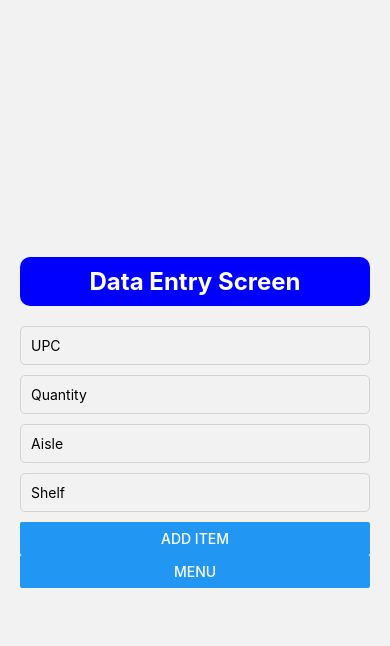
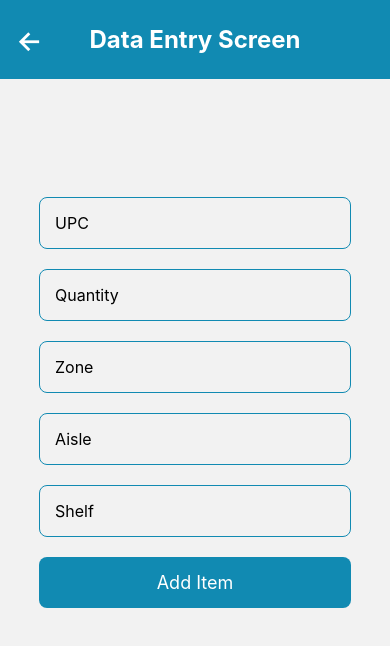
Before and after one commit to TrueKarter/InventoryApp, a React Native app: screen /DataEntry in a window 390 px wide. Shown: the top 646 px of the page. Built offline with nearby package versions, Linux system fonts and the light colour scheme.

Commit message:
Improved DataEntryScreen UI

```diff
--- a/src/firebase/DatabaseFunctions.js
+++ b/src/firebase/DatabaseFunctions.js
@@ -1,4 +1,3 @@
-// DatabaseFunctions.js
 import { db } from './config';
 import {
   collection,
--- a/src/navigation/AppNavigator.js
+++ b/src/navigation/AppNavigator.js
@@ -13,7 +13,7 @@ const Stack = createNativeStackNavigator();
 export default function AppNavigator() {
   return (
     <NavigationContainer>
-      <Stack.Navigator initialRouteName="DataEntry">
+      <Stack.Navigator initialRouteName="Login">
         <Stack.Screen
           name="Login"
           component={LoginScreen}
--- a/src/screens/DataEntryScreen/DataEntryScreen.js
+++ b/src/screens/DataEntryScreen/DataEntryScreen.js
@@ -1,30 +1,49 @@
 import React, { useState } from 'react';
 import { addItemToDatabase } from '../../firebase/DatabaseFunctions';
-import { View, Text, StyleSheet, TextInput, Button } from 'react-native';
+import {
+  View,
+  Text,
+  StyleSheet,
+  TextInput,
+  Button,
+  TouchableOpacity,
+  ScrollView,
+} from 'react-native';
 import { SafeAreaView } from 'react-native-safe-area-context';
+import { Ionicons } from '@expo/vector-icons';
 
 export default function DataEntryScreen({ navigation }) {
   const [upc, setUpc] = useState('');
   const [quantity, setQuantity] = useState('');
+  const [zone, setZone] = useState('');
   const [aisle, setAisle] = useState('');
   const [shelf, setShelf] = useState('');
 
   const handleAddItem = () => {
     const quantityNumber = parseFloat(quantity);
 
-    addItemToDatabase(upc, quantityNumber, aisle, shelf);
+    addItemToDatabase(upc, quantityNumber, zone, aisle, shelf);
 
     setUpc('');
     setQuantity('');
+    setZone('');
     setAisle('');
     setShelf('');
   };
 
   return (
-    <SafeAreaView style={styles.container}>
+    <View style={styles.container}>
+      <ScrollView showsVerticalScrollIndicator={false}>
         <View style={styles.header}>
+          <TouchableOpacity
+            style={styles.backButton}
+            onPress={() => navigation.navigate('Home')}
+          >
+            <Ionicons name="arrow-back-sharp" size={30} color="white" />
+          </TouchableOpacity>
           <Text style={styles.headerText}>Data Entry Screen</Text>
         </View>
+        <View style={styles.flexContainer}>
           <TextInput
             style={styles.input}
             placeholder="UPC"
@@ -39,6 +58,12 @@ export default function DataEntryScreen({ navigation }) {
           />
           <TextInput
             style={styles.input}
+            placeholder="Zone"
+            value={zone}
+            onChangeText={(zone) => setZone(zone)}
+          />
+          <TextInput
+            style={styles.input}
             placeholder="Aisle"
             value={aisle}
             onChangeText={(aisle) => setAisle(aisle)}
@@ -49,36 +74,61 @@ export default function DataEntryScreen({ navigation }) {
             value={shelf}
             onChangeText={(shelf) => setShelf(shelf)}
           />
-      <Button title="Add Item" onPress={handleAddItem} />
-      <Button title="Menu" onPress={() => navigation.navigate('Home')} />
-    </SafeAreaView>
+          <TouchableOpacity style={styles.button} onPress={handleAddItem}>
+            <Text style={styles.buttonText}>Add Item</Text>
+          </TouchableOpacity>
+        </View>
+      </ScrollView>
+    </View>
   );
 }
 
 const styles = StyleSheet.create({
   container: {
-    flex: 1,
-    justifyContent: 'center',
-    padding: 20,
     backgroundColor: '#f2f2f2',
   },
+  flexContainer: {
+    alignItems: 'center',
+    justifyContent: 'center',
+    marginTop: '25%',
+  },
   header: {
-    backgroundColor: 'blue',
-    padding: 10,
+    backgroundColor: '#118ab2',
+    padding: 25,
     marginBottom: 20,
-    borderRadius: 10,
-    alignItems: 'center',
+  },
+  backButton: {
+    position: 'absolute',
+    top: 26,
+    left: 15,
+    width: 40,
+    height: 40,
   },
   headerText: {
     fontSize: 24,
     fontWeight: 'bold',
     color: '#fff',
+    textAlign: 'center',
   },
   input: {
     borderWidth: 1,
-    borderColor: 'lightgray',
-    padding: 10,
+    borderColor: '#118ab2',
+    padding: 15,
+    marginBottom: 20,
+    borderRadius: 8,
+    fontSize: 16,
+    width: '80%',
+  },
+  button: {
+    backgroundColor: '#118ab2',
+    padding: 15,
+    borderRadius: 8,
+    alignItems: 'center',
     marginBottom: 10,
-    borderRadius: 5,
+    width: '80%',
+  },
+  buttonText: {
+    color: '#fff',
+    fontSize: 18,
   },
 });
--- a/src/screens/HomeScreen/HomeScreen.js
+++ b/src/screens/HomeScreen/HomeScreen.js
@@ -57,7 +57,9 @@ export default function HomeScreen({ navigation }) {
             style={styles.button}
             onPress={() => navigation.navigate('DataEntry')}
           >
-            <View style={styles.iconContainer}>
+            <View
+              style={[styles.iconContainer, { backgroundColor: '#118ab2' }]}
+            >
               <FontAwesome name="pencil-square-o" size={30} color="white" />
             </View>
             <Text style={styles.buttonLabel}>Data Entry</Text>
@@ -69,7 +71,9 @@ export default function HomeScreen({ navigation }) {
             style={styles.button}
             onPress={() => navigation.navigate('Removal')}
           >
-            <View style={styles.iconContainer}>
+            <View
+              style={[styles.iconContainer, { backgroundColor: '#a1c181' }]}
+            >
               <Foundation name="page-remove" size={30} color="white" />
             </View>
             <Text style={styles.buttonLabel}>Removal</Text>
```
Also changed, not shown: package.json (+4 -3 lines), 1 other file (tests, documents, lock files or other folders). Lines whose indentation alone changed are shown as unchanged.
